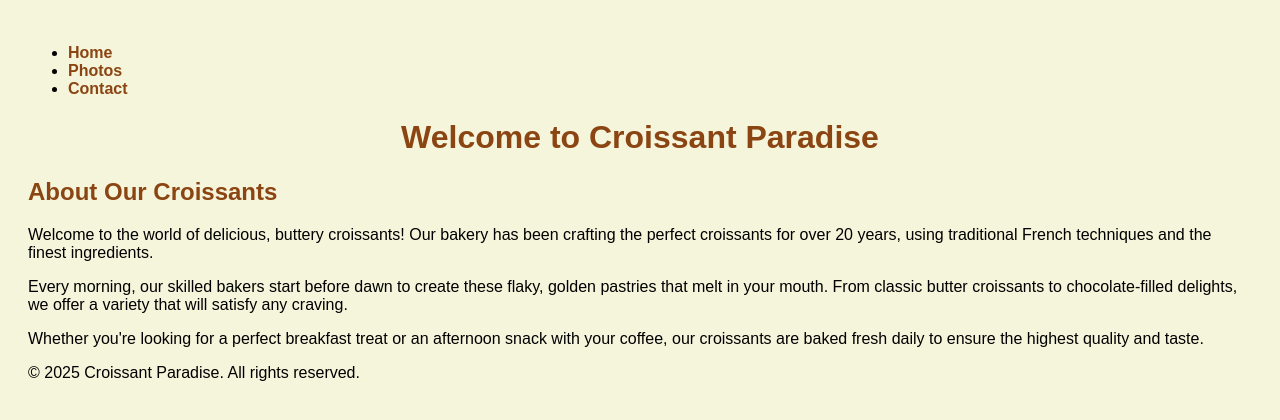
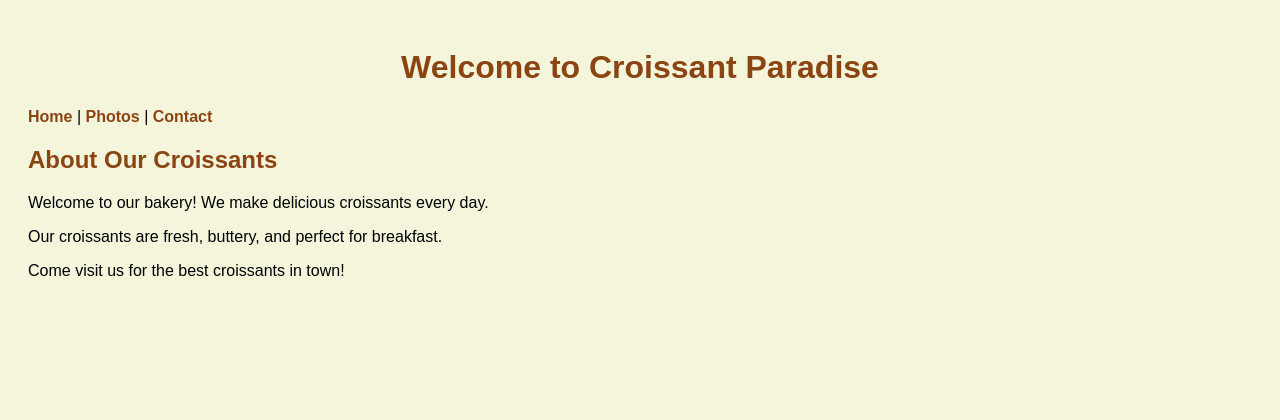
Before and after one commit to JoanaInacio/CROISSANT, a plain HTML site: page index.html in a window 1280 px wide. Drawn offline with Linux system fonts and the light colour scheme.

Commit message:
Update index.html

```diff
--- a/index.html
+++ b/index.html
@@ -1,35 +1,17 @@
 <!DOCTYPE html>
-<html lang="en">
+<html>
 <head>
-    <meta charset="UTF-8">
-    <meta name="viewport" content="width=device-width, initial-scale=1.0">
-    <title>Croissant - Home</title>
+    <title>Croissant</title>
     <link rel="stylesheet" href="styles.css">
 </head>
 <body>
-    <nav>
-        <ul>
-            <li><a href="index.html">Home</a></li>
-            <li><a href="photo.html">Photos</a></li>
-            <li><a href="contact.html">Contact</a></li>
-        </ul>
-    </nav>
+    <h1>Welcome to Croissant Paradise</h1>
 
-    <header>
-        <h1>Welcome to Croissant Paradise</h1>
-    </header>
+    <p><a href="index.html">Home</a> | <a href="photo.html">Photos</a> | <a href="contact.html">Contact</a></p>
 
-    <main>
-        <h2>About Our Croissants</h2>
-        <p>Welcome to the world of delicious, buttery croissants! Our bakery has been crafting the perfect croissants for over 20 years, using traditional French techniques and the finest ingredients.</p>
-
-        <p>Every morning, our skilled bakers start before dawn to create these flaky, golden pastries that melt in your mouth. From classic butter croissants to chocolate-filled delights, we offer a variety that will satisfy any craving.</p>
-
-        <p>Whether you're looking for a perfect breakfast treat or an afternoon snack with your coffee, our croissants are baked fresh daily to ensure the highest quality and taste.</p>
-    </main>
-
-    <footer>
-        <p>&copy; 2025 Croissant Paradise. All rights reserved.</p>
-    </footer>
+    <h2>About Our Croissants</h2>
+    <p>Welcome to our bakery! We make delicious croissants every day.</p>
+    <p>Our croissants are fresh, buttery, and perfect for breakfast.</p>
+    <p>Come visit us for the best croissants in town!</p>
 </body>
 </html>
```
